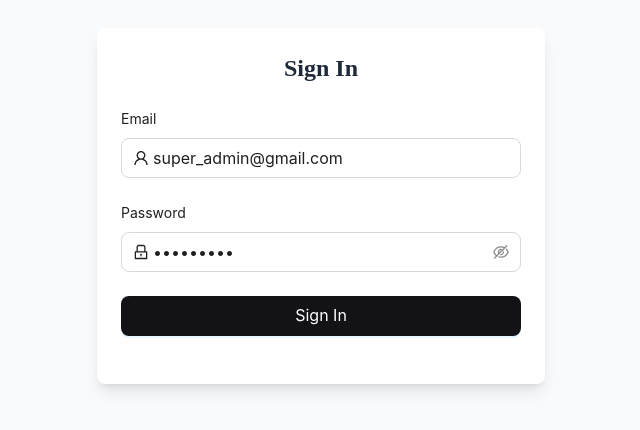
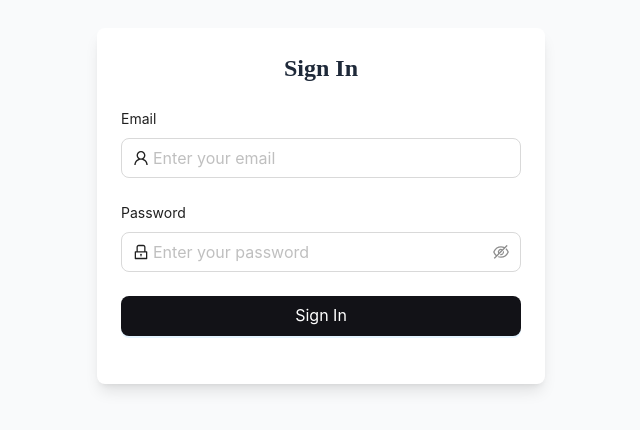
Before and after one commit to apponislam/FleetSyncDashboard, a React (Vite) app: page /login in a window 1280 px wide. Shown: the part 194-624 px from the top of the page, without its empty margins (319-959 px from the left). Built offline with nearby package versions, Linux system fonts and the light colour scheme; no server answers.

Commit message:
some default value cleared

```diff
--- a/src/pages/Dashboard/login/Login.jsx
+++ b/src/pages/Dashboard/login/Login.jsx
@@ -11,8 +11,8 @@ const Login = () => {
         formState: { errors },
     } = useForm({
         defaultValues: {
-            email: "super_admin@gmail.com",
-            password: "super@123",
+            email: "",
+            password: "",
         },
     });
     const [adminLogin] = useAdminLoginMutation();
```
